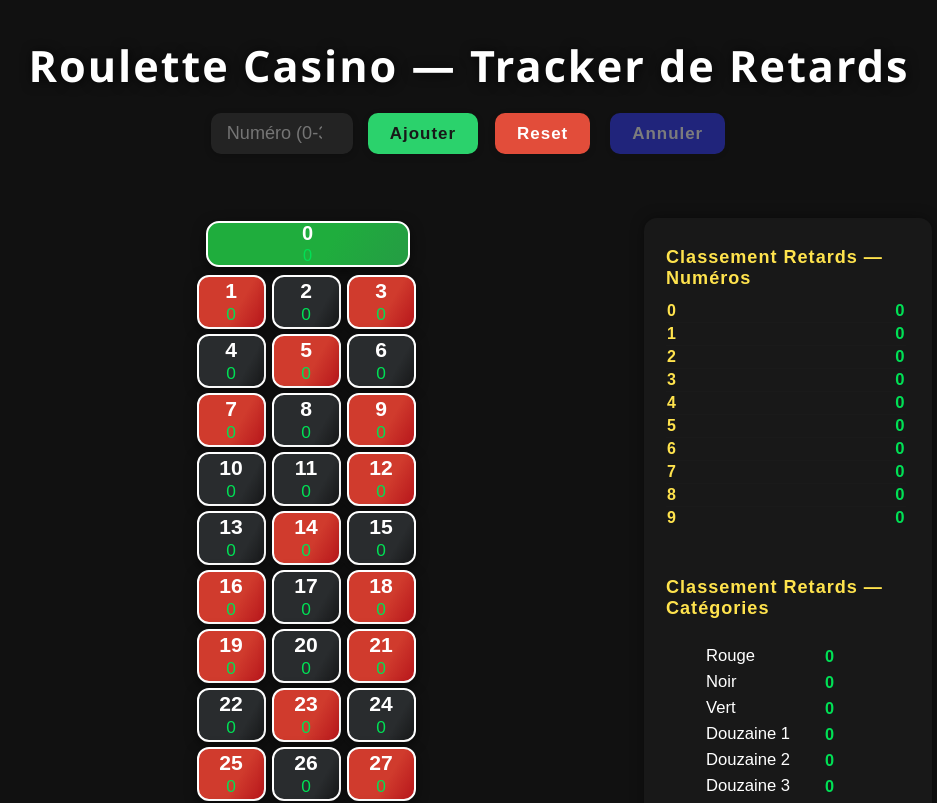
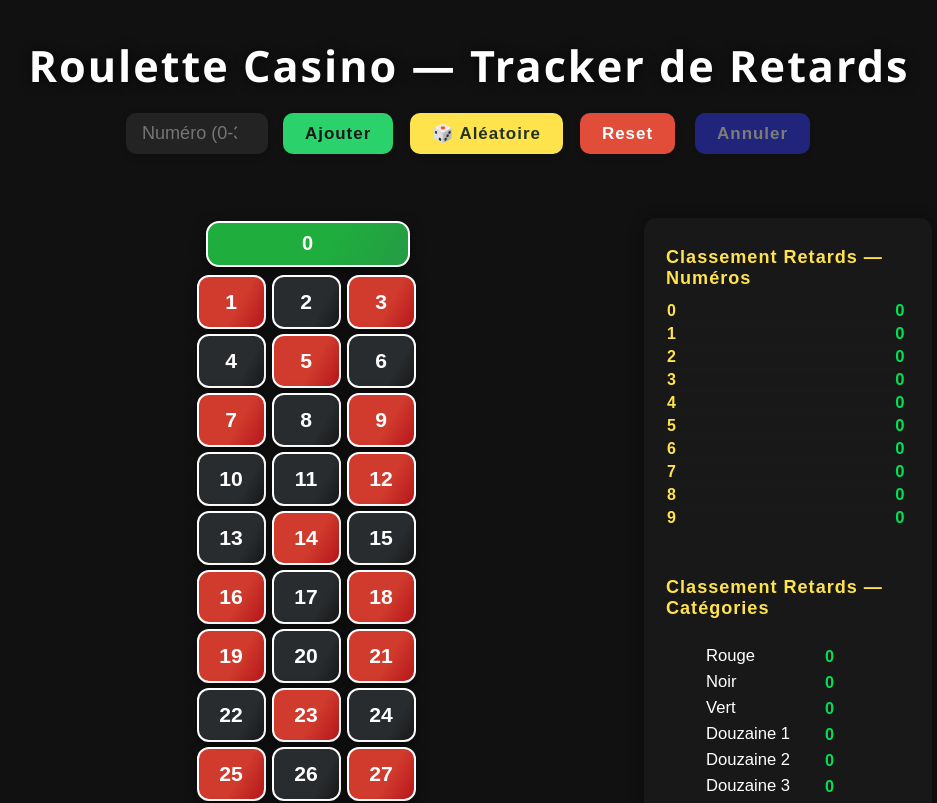
Before and after one commit to PlatiniumYT/CasinoTEST, a React (Create React App) app: page / in a window 1280 px wide. Shown: the top 803 px of the page, without its empty margins (171-1108 px from the left). Built offline with nearby package versions, Linux system fonts and the light colour scheme.

Commit message:
Mise à jour : nouveau dégradé de couleurs retard

```diff
--- a/src/App.js
+++ b/src/App.js
@@ -1,38 +1,8 @@
 import React, { useState } from "react";
 import "./App.css";
+import { RouletteWheel } from "./RouletteWheel";
 
-// Fonction utilitaire couleur dynamique selon le ratio
-function getRetardColor(ratio) {
-  // Clamp le ratio pour éviter les extrêmes
-  if (ratio < 0.2) ratio = 0.2;
-  if (ratio > 9) ratio = 9;
-
-  const colors = [
-    { stop: 1, color: [39, 224, 76] },    // Vert (normal)
-    { stop: 3, color: [255, 224, 54] },   // Jaune (petit retard)
-    { stop: 5, color: [255, 143, 40] },   // Orange (retard fort)
-    { stop: 6, color: [255, 48, 48] },    // Rouge clair (retard très fort)
-    { stop: 9, color: [130, 0, 30] }      // Rouge foncé (retard extrême)
-  ];
-
-  let from, to;
-  for (let i = 0; i < colors.length - 1; i++) {
-    if (ratio >= colors[i].stop && ratio <= colors[i + 1].stop) {
-      from = colors[i];
-      to = colors[i + 1];
-      break;
-    }
-  }
-  if (!from) { from = colors[0]; to = colors[1]; }
-  if (!to) { from = colors[colors.length - 2]; to = colors[colors.length - 1]; }
-  const t = (ratio - from.stop) / (to.stop - from.stop);
-  const color = from.color.map((c, i) => Math.round(c + (to.color[i] - c) * t));
-  return `rgb(${color[0]},${color[1]},${color[2]})`;
-}
-
-
-
-// Helpers pour la roulette
+// Helpers couleur/roulette
 const RED_NUMBERS = [1,3,5,7,9,12,14,16,18,19,21,23,25,27,30,32,34,36];
 const BLACK_NUMBERS = [2,4,6,8,10,11,13,15,17,20,22,24,26,28,29,31,33,35];
 
@@ -49,48 +19,27 @@ function getDozen(num) {
   if (num <= 24) return 2;
   return 3;
 }
-
 function getColumn(num) {
   if (num === 0) return null;
   return ((num - 1) % 3) + 1;
 }
-
 function getParity(num) {
   if (num === 0) return null;
   return num % 2 === 0 ? "even" : "odd";
 }
-
 function getHalf(num) {
   if (num === 0) return null;
   return num <= 18 ? "low" : "high";
 }
 
-// Probas
 const PROBA = {
-  number: 1 / 37,
-  red: 18 / 37,
-  black: 18 / 37,
-  green: 1 / 37,
-  dozen: 12 / 37,
-  column: 12 / 37,
-  even: 18 / 37,
-  odd: 18 / 37,
-  low: 18 / 37,
-  high: 18 / 37,
+  number: 1 / 37, red: 18 / 37, black: 18 / 37, green: 1 / 37,
+  dozen: 12 / 37, column: 12 / 37, even: 18 / 37, odd: 18 / 37, low: 18 / 37, high: 18 / 37,
 };
-
-// Espérance
 const ESPERANCE = {
-  number: 1 / PROBA.number,     // 37
-  red: 1 / PROBA.red,           // ~2.06
-  black: 1 / PROBA.black,
-  green: 1 / PROBA.green,       // 37
-  dozen: 1 / PROBA.dozen,       // ~3.08
-  column: 1 / PROBA.column,
-  even: 1 / PROBA.even,
-  odd: 1 / PROBA.odd,
-  low: 1 / PROBA.low,
-  high: 1 / PROBA.high,
+  number: 1 / PROBA.number, red: 1 / PROBA.red, black: 1 / PROBA.black, green: 1 / PROBA.green,
+  dozen: 1 / PROBA.dozen, column: 1 / PROBA.column, even: 1 / PROBA.even, odd: 1 / PROBA.odd,
+  low: 1 / PROBA.low, high: 1 / PROBA.high,
 };
 
 const ALL_NUMBERS = Array.from({ length: 37 }, (_, i) => i);
@@ -100,13 +49,39 @@ const ALL_COLORS = ["red", "black", "green"];
 const ALL_PARITIES = ["even", "odd"];
 const ALL_HALVES = ["low", "high"];
 
+// Dégradé couleurs retard (personnalisé)
+function getRetardColor(ratio) {
+  if (ratio < 0.2) ratio = 0.2;
+  if (ratio > 9) ratio = 9;
+  const colors = [
+    { stop: 1, color: [39, 224, 76] },    // Vert (normal)
+    { stop: 3, color: [255, 224, 54] },   // Jaune (retard modéré)
+    { stop: 5, color: [255, 143, 40] },   // Orange (retard fort)
+    { stop: 6, color: [255, 48, 48] },    // Rouge clair (retard très fort)
+    { stop: 9, color: [130, 0, 30] }      // Rouge foncé (retard extrême)
+  ];
+  let from, to;
+  for (let i = 0; i < colors.length - 1; i++) {
+    if (ratio >= colors[i].stop && ratio <= colors[i + 1].stop) {
+      from = colors[i];
+      to = colors[i + 1];
+      break;
+    }
+  }
+  if (!from) { from = colors[0]; to = colors[1]; }
+  if (!to) { from = colors[colors.length - 2]; to = colors[colors.length - 1]; }
+  const t = (ratio - from.stop) / (to.stop - from.stop);
+  const color = from.color.map((c, i) => Math.round(c + (to.color[i] - c) * t));
+  return `rgb(${color[0]},${color[1]},${color[2]})`;
+}
+
 function App() {
   const [tirages, setTirages] = useState([]);
   const [input, setInput] = useState("");
   const [selected, setSelected] = useState(null);
   const [undoStack, setUndoStack] = useState([]);
+  const [keyNumber, setKeyNumber] = useState(null);
 
-  // Ajout tirage
   function handleAdd() {
     const num = Number(input);
     if (!Number.isInteger(num) || num < 0 || num > 36) return;
@@ -115,23 +90,25 @@ function App() {
     setInput("");
     setSelected(num);
   }
-
-  // Reset tout
   function handleReset() {
     setUndoStack([...undoStack, tirages]);
     setTirages([]);
     setSelected(null);
+    setKeyNumber(null);
   }
-
-  // Undo
   function handleUndo() {
     if (undoStack.length === 0) return;
     setTirages(undoStack[undoStack.length - 1]);
     setUndoStack(undoStack.slice(0, -1));
     setSelected(null);
+    setKeyNumber(null);
   }
-
-  // Retards calcul
+  function handleRandom() {
+    const num = Math.floor(Math.random() * 37);
+    setUndoStack([...undoStack, tirages]);
+    setTirages([...tirages, num]);
+    setSelected(num);
+  }
   function calcRetards(type, items, fn) {
     let retards = {};
     for (let val of items) {
@@ -146,7 +123,6 @@ function App() {
     return retards;
   }
 
-  // Retards pour chaque zone
   const retardsNum = calcRetards("number", ALL_NUMBERS, t => t);
   const retardsColor = calcRetards("color", ALL_COLORS, getColor);
   const retardsDozen = calcRetards("dozen", ALL_DOZENS, getDozen);
@@ -154,39 +130,50 @@ function App() {
   const retardsParity = calcRetards("parity", ALL_PARITIES, getParity);
   const retardsHalf = calcRetards("half", ALL_HALVES, getHalf);
 
-  // Pour l'affichage table, colorier sélection
+  function retardColor(type, value, retard) {
+    let esperance = 1;
+    switch (type) {
+      case "number": esperance = ESPERANCE.number; break;
+      case "color": esperance = value === "green" ? ESPERANCE.green : ESPERANCE.red; break;
+      case "dozen": esperance = ESPERANCE.dozen; break;
+      case "column": esperance = ESPERANCE.column; break;
+      case "parity": esperance = ESPERANCE.even; break;
+      case "half": esperance = ESPERANCE.low; break;
+      default: esperance = 1;
+    }
+    const ratio = retard / esperance;
+    return getRetardColor(ratio);
+  }
   function isSelected(num) {
     return selected === num;
   }
 
-  // Pour affichage couleur retard selon ratio
-  function retardColor(type, value, retard) {
-    let esperance = 1;
-    switch (type) {
-      case "number":
-        esperance = ESPERANCE.number;
-        break;
-      case "color":
-        if (value === "green") esperance = ESPERANCE.green;
-        else esperance = ESPERANCE.red; // Rouge ou noir
-        break;
-      case "dozen":
-        esperance = ESPERANCE.dozen;
-        break;
-      case "column":
-        esperance = ESPERANCE.column;
-        break;
-      case "parity":
-        esperance = ESPERANCE.even;
-        break;
-      case "half":
-        esperance = ESPERANCE.low;
-        break;
-      default:
-        esperance = 1;
+  // Analyse séquentielle
+  let keyAnalysis = null;
+  if (keyNumber !== null && tirages.length > 1) {
+    const afters = [];
+    for (let i = 0; i < tirages.length - 1; i++) {
+      if (tirages[i] === keyNumber) {
+        afters.push(tirages[i + 1]);
+      }
     }
-    const ratio = retard / esperance;
-    return getRetardColor(ratio);
+    const freq = {};
+    afters.forEach(n => { freq[n] = (freq[n] || 0) + 1; });
+    const sorted = Object.entries(freq).sort((a, b) => b[1] - a[1]);
+    const principaux = sorted.slice(0, 3).map(([n, count]) => Number(n));
+    let zone = null;
+    if (principaux.length >= 2) {
+      const min = Math.min(...principaux);
+      const max = Math.max(...principaux);
+      if (max - min <= 5) zone = `${min} - ${max}`;
+    }
+    keyAnalysis = { afters, freq: sorted, principaux, zone, total: afters.length };
+  }
+
+  // -- surlignage des "numéros prédits" sur la roue --
+  let highlightNumbers = [];
+  if (keyAnalysis && keyAnalysis.freq.length) {
+    highlightNumbers = keyAnalysis.freq.slice(0, 3).map(([n]) => Number(n));
   }
 
   return (
@@ -201,19 +188,18 @@ function App() {
           value={input}
           onChange={e => setInput(e.target.value)}
           placeholder="Numéro (0-36)"
-          onKeyDown={e => {
-            if (e.key === "Enter") handleAdd();
-          }}
+          onKeyDown={e => { if (e.key === "Enter") handleAdd(); }}
         />
-        <button className="casino-btn add" onClick={handleAdd}>
-          Ajouter
+        <button className="casino-btn add" onClick={handleAdd}>Ajouter</button>
+        <button
+          className="casino-btn random"
+          style={{ background: "#ffe34d", color: "#232", fontWeight: 700 }}
+          onClick={handleRandom}
+        >
+          🎲 Aléatoire
         </button>
-        <button className="casino-btn reset" onClick={handleReset}>
-          Reset
-        </button>
-        <button className="casino-btn undo" onClick={handleUndo} disabled={undoStack.length === 0}>
-          Annuler
-        </button>
+        <button className="casino-btn reset" onClick={handleReset}>Reset</button>
+        <button className="casino-btn undo" onClick={handleUndo} disabled={undoStack.length === 0}>Annuler</button>
       </div>
 
       {/* Table roulette */}
@@ -230,12 +216,6 @@ function App() {
               }}
             >
               0
-              <span className="delay"
-                style={{
-                  color: retardColor("number", 0, retardsNum[0])
-                }}>
-                {retardsNum[0]}
-              </span>
             </div>
           </div>
           {/* Grille principale */}
@@ -256,12 +236,6 @@ function App() {
                       }}
                     >
                       {num}
-                      <span className="delay"
-                        style={{
-                          color: retardColor("number", num, retardsNum[num])
-                        }}>
-                        {retardsNum[num]}
-                      </span>
                     </div>
                   );
                 })}
@@ -507,6 +481,19 @@ function App() {
         </div>
       </div>
 
+      {/* Roue SVG centrée */}
+      <div style={{ margin: "32px auto 14px auto", display: "flex", justifyContent: "center" }}>
+        <RouletteWheel
+          size={320}
+          onAnalyseClick={num => {
+            setKeyNumber(num);
+            setSelected(num);
+          }}
+          selectedNumber={keyNumber}
+          highlightNumbers={highlightNumbers}
+        />
+      </div>
+
       {/* Historique */}
       <div className="casino-history">
         <b>Historique des tirages :</b>
@@ -532,6 +519,39 @@ function App() {
           )}
         </div>
       </div>
+
+      {/* Analyse séquence */}
+      {keyNumber !== null && (
+        <div className="casino-history" style={{ marginTop: 20, background: "#202c2c" }}>
+          <b>Analyse de séquence pour le numéro&nbsp;{keyNumber} :</b>
+          {keyAnalysis && keyAnalysis.total > 0 ? (
+            <>
+              <div style={{ margin: "6px 0" }}>
+                Après le <span style={{ color: "#ffe34d" }}>{keyNumber}</span>, les tirages suivants sont :
+                <ul>
+                  {keyAnalysis.freq.map(([n, count], i) => (
+                    <li key={n}>
+                      {n} <span style={{ color: "#2bd26c" }}>({count}x)</span>
+                    </li>
+                  ))}
+                </ul>
+              </div>
+              {keyAnalysis.zone && (
+                <div style={{ color: "#ff9933", fontWeight: 600, marginBottom: 4 }}>
+                  ➡ Les numéros les plus fréquents après {keyNumber} sont regroupés dans la zone&nbsp;: {keyAnalysis.zone}
+                </div>
+              )}
+              <div style={{ color: "#aaa", fontSize: "0.95em" }}>
+                (Clique à nouveau sur la roue sur un autre numéro pour changer la séquence)
+              </div>
+            </>
+          ) : (
+            <div style={{ color: "#ff5959" }}>
+              Pas assez de données pour une analyse sur ce numéro.
+            </div>
+          )}
+        </div>
+      )}
     </div>
   );
 }
```
